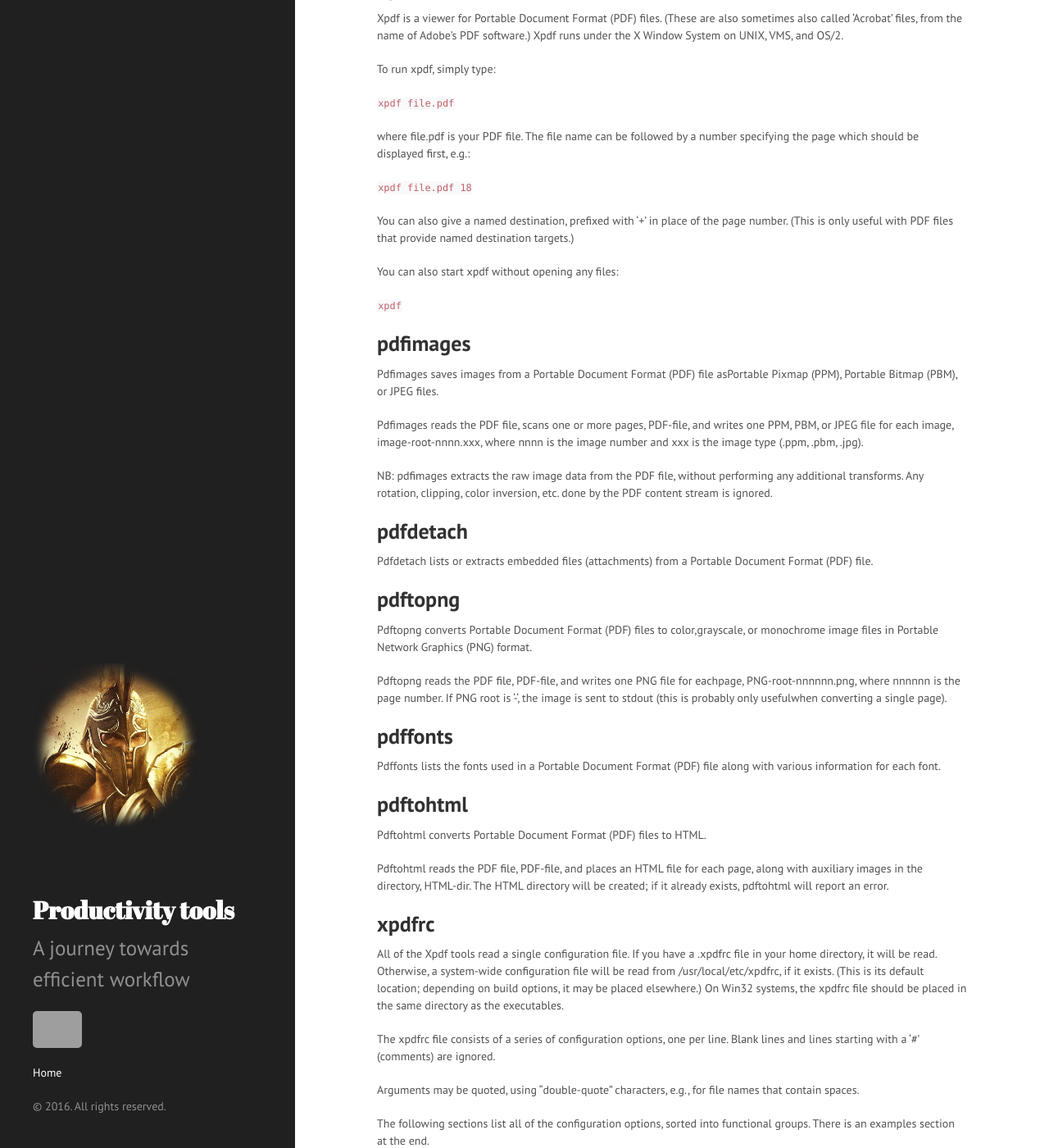
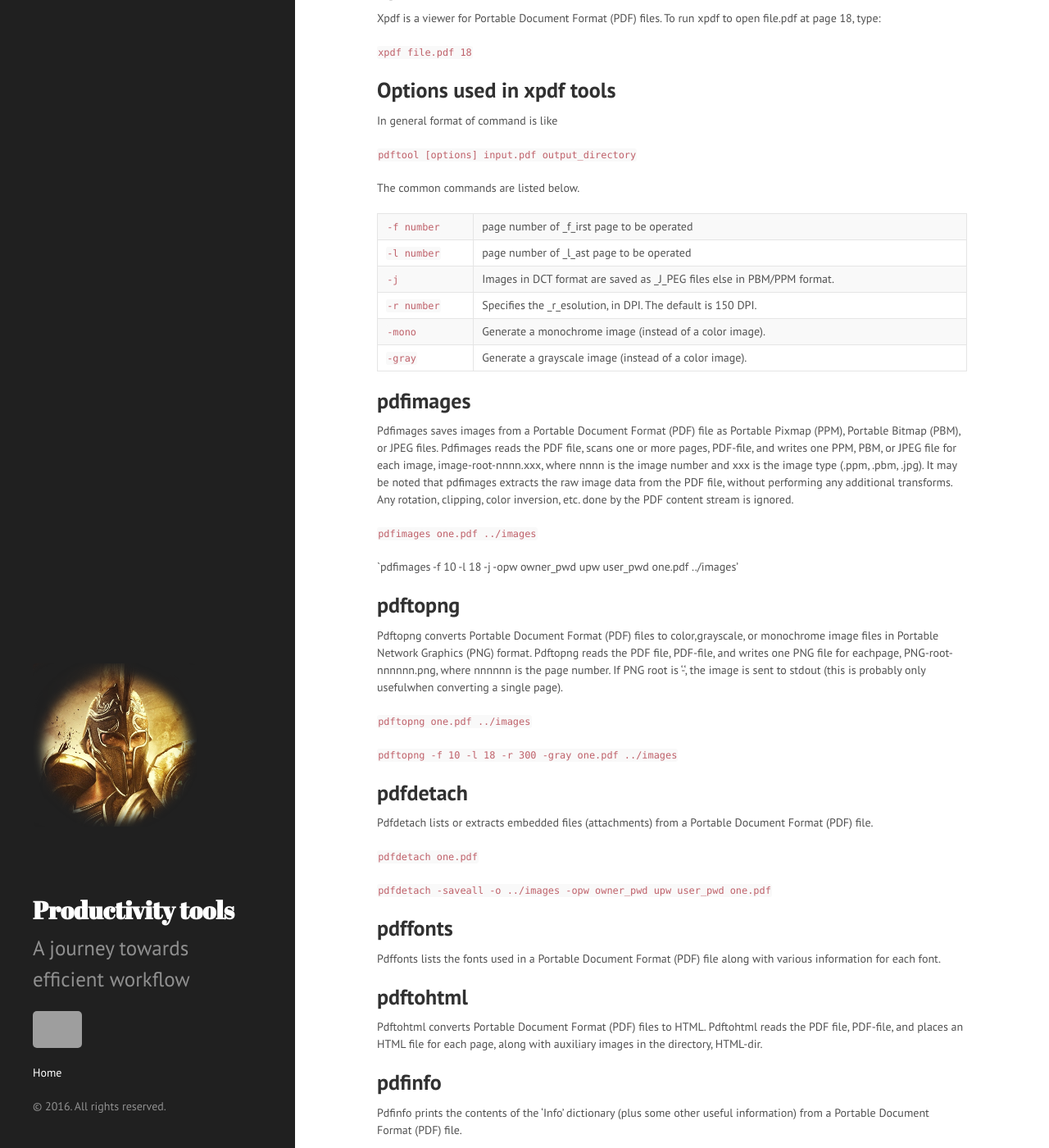
Before and after one commit to MaheshTK/MaheshTK.github.io, a Jekyll site: the page built from _posts/2016-08-25-using-xpdf-tools.markdown, in a window 1280 px wide and 1400 px high, scrolled down 297 px. Shown: the whole window at 82% size. Built offline with Jekyll 4.4.1, drawn with Linux system fonts in a browser that asks for light colours; some of the changed text lies outside the part shown; grey boxes are pictures that could not be loaded.

Commit message:
Post update: Using XPDF tools

```diff
--- a/_posts/2016-08-25-using-xpdf-tools.markdown
+++ b/_posts/2016-08-25-using-xpdf-tools.markdown
@@ -7,40 +7,48 @@ The  [XPDF](http://www.foolabs.com/xpdf/download.html) provides some really hand
 
 ## xpdf
 
-Xpdf  is a viewer for Portable Document Format (PDF) files.  (These are also sometimes also called 'Acrobat' files, from the  name  of  Adobe's
-PDF  software.)   Xpdf runs under the X Window System on UNIX, VMS, and OS/2.
-
-To run xpdf, simply type:
-
-`xpdf file.pdf`
-
-where file.pdf is your PDF file.  The file name can be  followed  by  a number specifying the page which should be displayed first, e.g.:
+Xpdf  is a viewer for Portable Document Format (PDF) files.  To run xpdf to open file.pdf at page 18, type:
 
 `xpdf file.pdf 18`
 
-You  can  also  give a named destination, prefixed with '+' in place of the page number.  (This is only useful  with  PDF  files  that  provide named destination targets.)
+## Options used in xpdf tools
 
-You can also start xpdf without opening any files:
+In general format of command is like
 
-`xpdf`
+`pdftool [options] input.pdf output_directory`
+
+The common commands are listed below.
+
+| `-f number` | page number of _f_irst page to be operated |
+| `-l number` | page number of _l_ast page to be operated |
+| `-j` | Images in DCT format are  saved  as  _J_PEG  files else in PBM/PPM format. |
+| `-r number` | Specifies the _r_esolution, in DPI.  The default is 150 DPI. |
+| `-mono` |  Generate a monochrome image (instead of a color image). |
+| `-gray` | Generate a grayscale image (instead of a color image). |
 
 ## pdfimages
 
-Pdfimages saves images from a Portable Document Format  (PDF)  file  asPortable Pixmap (PPM), Portable Bitmap (PBM), or JPEG files.
+Pdfimages saves images from a Portable Document Format  (PDF)  file  as Portable Pixmap (PPM), Portable Bitmap (PBM), or JPEG files. Pdfimages  reads  the  PDF file, scans one or more pages, PDF-file, and writes one PPM, PBM, or JPEG file for each image,  image-root-nnnn.xxx, where  nnnn  is the image number and xxx is the image type (.ppm, .pbm, .jpg). It may be noted that pdfimages extracts the raw image data from the  PDF  file,  without performing  any  additional  transforms.  Any rotation, clipping, color inversion, etc. done by the PDF content stream is ignored.
 
-Pdfimages  reads  the  PDF file, scans one or more pages, PDF-file, and writes one PPM, PBM, or JPEG file for each image,  image-root-nnnn.xxx, where  nnnn  is the image number and xxx is the image type (.ppm, .pbm, .jpg).
+`pdfimages one.pdf ../images`
 
-NB: pdfimages extracts the raw image data from the  PDF  file,  without performing  any  additional  transforms.  Any rotation, clipping, color inversion, etc. done by the PDF content stream is ignored.
+`pdfimages -f 10 -l 18 -j -opw owner_pwd upw user_pwd one.pdf ../images'
+
+## pdftopng
+
+Pdftopng converts  Portable  Document  Format  (PDF)  files  to  color,grayscale, or monochrome image files in Portable Network Graphics (PNG) format. Pdftopng reads the PDF file, PDF-file, and writes one PNG file for eachpage,  PNG-root-nnnnnn.png,  where  nnnnnn is the page number.  If PNG root is '-', the image is sent to stdout (this is probably only  usefulwhen converting a single page).
+
+`pdftopng one.pdf ../images`
+
+`pdftopng -f 10 -l 18 -r 300 -gray one.pdf ../images`
 
 ## pdfdetach
 
 Pdfdetach lists or extracts embedded files (attachments) from a  Portable Document Format (PDF) file.
 
-## pdftopng
+`pdfdetach one.pdf`
 
-Pdftopng converts  Portable  Document  Format  (PDF)  files  to  color,grayscale, or monochrome image files in Portable Network Graphics (PNG) format.
-
-Pdftopng reads the PDF file, PDF-file, and writes one PNG file for eachpage,  PNG-root-nnnnnn.png,  where  nnnnnn is the page number.  If PNG root is '-', the image is sent to stdout (this is probably only  usefulwhen converting a single page).
+`pdfdetach -saveall -o ../images -opw owner_pwd upw user_pwd one.pdf `
 
 ## pdffonts
 
@@ -48,20 +56,7 @@ Pdffonts  lists the fonts used in a Portable Document Format (PDF) file along wi
 
 ## pdftohtml
 
-Pdftohtml converts Portable Document Format (PDF) files to HTML.
-
-Pdftohtml reads the PDF file, PDF-file, and places  an  HTML  file  for each page, along with auxiliary images in the directory, HTML-dir.  The HTML directory will be created; if it already  exists,  pdftohtml  will report an error.
-
-
-## xpdfrc
-
-All  of the Xpdf tools read a single configuration file.  If you have a .xpdfrc file in your home directory, it will  be  read.   Otherwise,  a system-wide configuration file will be read from /usr/local/etc/xpdfrc, if it exists.  (This  is  its  default  location;  depending  on  build  options,  it  may  be  placed elsewhere.)  On Win32 systems, the xpdfrc file should be placed in the same directory as the executables.
-
-The xpdfrc file consists of a series of configuration options, one  per line.   Blank  lines  and  lines  starting  with  a  '#' (comments) are ignored.
-
-Arguments may be quoted, using  "double-quote"  characters,  e.g.,  for file names that contain spaces.
-
-The  following  sections  list all of the configuration options, sorted into functional groups.  There is an examples section at the end.
+Pdftohtml converts Portable Document Format (PDF) files to HTML. Pdftohtml reads the PDF file, PDF-file, and places  an  HTML  file  for each page, along with auxiliary images in the directory, HTML-dir.
 
 ## pdfinfo
 
@@ -69,46 +64,27 @@ Pdfinfo prints the contents of the 'Info' dictionary (plus  some  other useful i
 
 The 'Info' dictionary contains the following values:
 
-title
-subject
-keywords
-author
-creator
-producer
-creation date
-modification date
+    title    subject    keywords    author    creator    producer    creation date    modification_date
 
 In addition, the following information is printed:
 
-tagged (yes/no)
-form (AcroForm / XFA / none)
-page count
-encrypted flag (yes/no)
-print and copy permissions (if encrypted)
-page size and rotation
-file size
-linearized (yes/no)
-PDF version
-metadata (only if requested)
+    tagged (yes/no)	form (AcroForm / XFA / none)    page count    encrypted flag (yes/no)
+    print and copy permissions (if encrypted)    page size and rotation    file size
+    linearized (yes/no)    PDF version    metadata (only if requested)
 
 ## pdftotext
 
-Pdftotext converts Portable Document Format (PDF) files to plain text.
+Pdftotext converts Portable Document Format (PDF) files to plain text. Pdftotext reads the PDF file, PDF-file, and writes a text  file,  text-file.   If  text-file  is not specified, pdftotext converts file.pdf to file.txt.  If text-file is '-', the text is sent to stdout.
 
-Pdftotext reads the PDF file, PDF-file, and writes a text  file,  text-file.   If  text-file  is not specified, pdftotext converts file.pdf to
-file.txt.  If text-file is '-', the text is sent to stdout.
+`pdftotext -f 10 -l 18 one.pdf`
+
+`pdftotext -layout -table -raw -opw owner_pwd upw user_pwd one.pdf ../text/out.txt`
+
 
 ## pdftoppm
 
-Pdftoppm converts Portable Document Format (PDF) files to  color  image files  in Portable Pixmap (PPM) format, grayscale image files in Porta-
-ble Graymap (PGM) format, or monochrome image files in Portable  Bitmap (PBM) format.
-
-Pdftoppm reads the PDF file, PDF-file, and writes one PPM file for each page, PPM-root-nnnnnn.ppm, where nnnnnn is the page  number.   If  PPM-
-root  is '-', the image is sent to stdout (this is probably only useful when converting a single page).
+Pdftoppm converts Portable Document Format (PDF) files to  color  image files  in Portable Pixmap (PPM) format, grayscale image files in Porta-ble Graymap (PGM) format, or monochrome image files in Portable  Bitmap (PBM) format. Pdftoppm reads the PDF file, PDF-file, and writes one PPM file for each page, PPM-root-nnnnnn.ppm, where nnnnnn is the page  number.   If  PPM-root  is '-', the image is sent to stdout (this is probably only useful when converting a single page). For command structure refer `pdftopng`.
 
 ## pdftops
 
-Pdftops converts Portable Document Format (PDF) files to PostScript  so they can be printed.
-
-Pdftops reads the PDF file, PDF-file, and writes a PostScript file, PS-file.  If PS-file  is  not  specified,  pdftops  converts  file.pdf  to
-file.ps  (or  file.eps  with  the -eps option).  If PS-file is '-', the PostScript is sent to stdout.
+Pdftops converts Portable Document Format (PDF) files to PostScript  so they can be printed. Pdftops reads the PDF file, PDF-file, and writes a PostScript file, PS-file.  If PS-file  is  not  specified,  pdftops  converts  file.pdf  to file.ps  (or  file.eps  with  the -eps option).  If PS-file is '-', the PostScript is sent to stdout.
```
